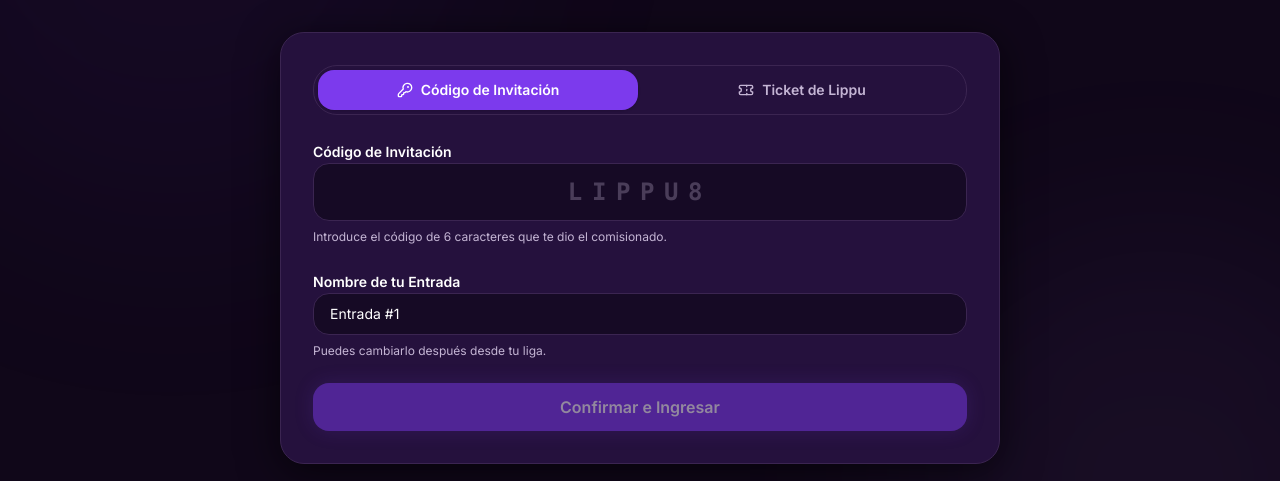
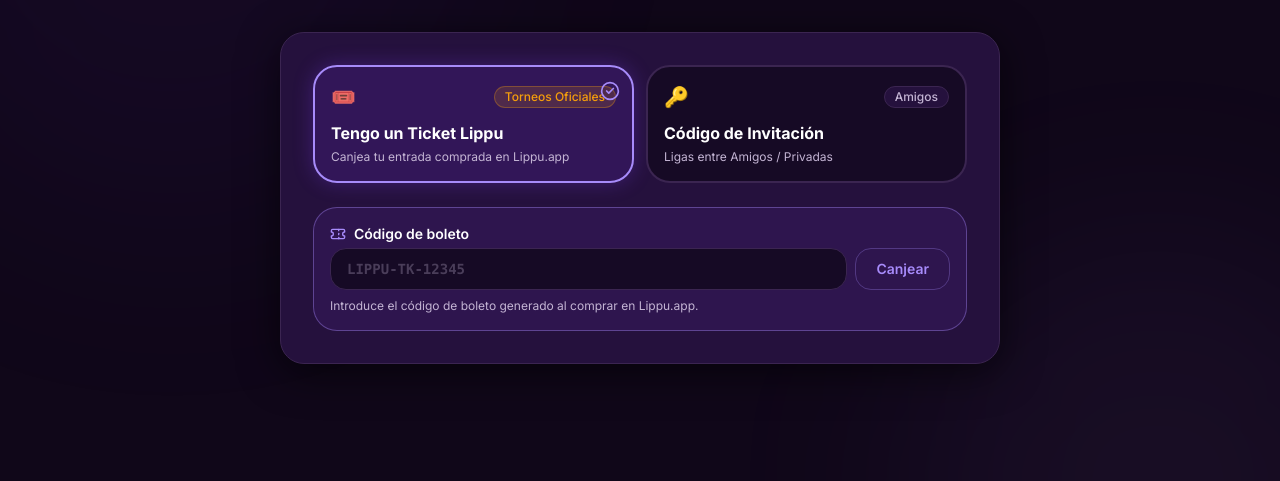
Before and after one commit to crcae/lippu-survivor, a Next.js app: page /league/join in a window 1280 px wide. Shown: the part 227-708 px from the top of the page. Built offline with nearby package versions, Linux system fonts and the light colour scheme; no server answers.

Commit message:
feat: redesign join league page with card-based method selection and prioritized ticket entry

```diff
--- a/src/app/league/create/page.tsx
+++ b/src/app/league/create/page.tsx
@@ -81,7 +81,7 @@
       setSubmitting(false);
       if (isSupabaseConfigured()) {
         setError(
-          "No se pudo crear la liga. Verifica que Supabase esté configurado y que los sign-in anónimos estén habilitados.",
+          "No se pudo crear la liga. Verifica que Supabase esté configurado y que la base de datos acepte la conexión.",
         );
       } else {
         setError(
--- a/src/app/league/join/page.tsx
+++ b/src/app/league/join/page.tsx
@@ -5,7 +5,6 @@
 import {
   ArrowRight,
   CheckCircle2,
-  KeyRound,
   LogIn,
   Shield,
   Ticket,
@@ -53,7 +52,7 @@
   const router = useRouter();
   const { success } = useToast();
 
-  const [tab, setTab] = useState<JoinTab>("invite");
+  const [tab, setTab] = useState<JoinTab>("ticket");
   const [code, setCode] = useState("");
   const [ticketCode, setTicketCode] = useState("");
   const [entryName, setEntryName] = useState("Entrada #1");
@@ -224,31 +223,60 @@
         </div>
 
         <Card variant="elevated" className="p-6 sm:p-8 space-y-6">
-          {/* Segmented tabs */}
-          <div className="grid grid-cols-2 gap-1 p-1 rounded-2xl bg-surface-elevated border border-border">
+          {/* Join method selector — Ticket promoted, Invite secondary */}
+          <div className="grid grid-cols-1 sm:grid-cols-2 gap-3">
+            <button
+              type="button"
+              onClick={() => setTab("ticket")}
+              aria-pressed={tab === "ticket"}
+              className={`relative rounded-2xl border-2 p-4 text-left transition-all duration-200 focus-ring ${
+                tab === "ticket"
+                  ? "border-accent bg-primary/15 shadow-glow"
+                  : "border-border bg-surface hover:border-accent/50"
+              }`}
+            >
+              <div className="flex items-center justify-between gap-2">
+                <span className="text-xl" aria-hidden="true">
+                  🎟️
+                </span>
+                <Badge variant="warning">Torneos Oficiales</Badge>
+              </div>
+              <p className="mt-2.5 font-bold text-text-primary">
+                Tengo un Ticket Lippu
+              </p>
+              <p className="mt-1 text-xs text-text-secondary">
+                Canjea tu entrada comprada en Lippu.app
+              </p>
+              {tab === "ticket" && (
+                <CheckCircle2 className="absolute top-3.5 right-3 w-5 h-5 text-accent" />
+              )}
+            </button>
+
             <button
               type="button"
               onClick={() => setTab("invite")}
-              className={`inline-flex items-center justify-center gap-2 rounded-xl px-4 py-2.5 text-sm font-semibold transition-all duration-200 ${
+              aria-pressed={tab === "invite"}
+              className={`relative rounded-2xl border-2 p-4 text-left transition-all duration-200 focus-ring ${
                 tab === "invite"
-                  ? "bg-primary text-white shadow"
-                  : "text-text-secondary hover:text-text-primary"
+                  ? "border-primary bg-primary/15 shadow-glow"
+                  : "border-border bg-surface hover:border-primary/50"
               }`}
             >
-              <KeyRound className="w-4 h-4" />
-              Código de Invitación
-            </button>
-            <button
-              type="button"
-              onClick={() => setTab("ticket")}
-              className={`inline-flex items-center justify-center gap-2 rounded-xl px-4 py-2.5 text-sm font-semibold transition-all duration-200 ${
-                tab === "ticket"
-                  ? "bg-accent text-white shadow"
-                  : "text-text-secondary hover:text-text-primary"
-              }`}
-            >
-              <Ticket className="w-4 h-4" />
-              Ticket de Lippu
+              <div className="flex items-center justify-between gap-2">
+                <span className="text-xl" aria-hidden="true">
+                  🔑
+                </span>
+                <Badge variant="default">Amigos</Badge>
+              </div>
+              <p className="mt-2.5 font-bold text-text-primary">
+                Código de Invitación
+              </p>
+              <p className="mt-1 text-xs text-text-secondary">
+                Ligas entre Amigos / Privadas
+              </p>
+              {tab === "invite" && (
+                <CheckCircle2 className="absolute top-3.5 right-3 w-5 h-5 text-primary" />
+              )}
             </button>
           </div>
 
@@ -256,6 +284,77 @@
             <p className="text-sm text-danger bg-danger/10 border border-danger/40 rounded-xl px-4 py-2.5">
               {error}
             </p>
+          )}
+
+          {/* ── Ticket tab ───────────────────────────────────────────────── */}
+          {tab === "ticket" && (
+            <div className="space-y-6 animate-fade-in-up">
+              {ticketResult ? (
+                <div className="rounded-2xl border border-success/40 bg-success/10 p-6 text-center">
+                  <div className="inline-flex items-center justify-center w-14 h-14 rounded-full bg-success/20 text-success mb-4">
+                    <CheckCircle2 className="w-8 h-8" />
+                  </div>
+                  <Badge variant="success" className="mb-3">
+                    Ticket canjeado
+                  </Badge>
+                  <h2 className="text-xl font-bold text-text-primary">
+                    ¡Ya eres parte de {ticketResult.leagueName}!
+                  </h2>
+                  <p className="text-text-secondary mt-2">
+                    Se otorgaron{" "}
+                    <span className="font-semibold text-text-primary">
+                      {ticketResult.entriesCount}{" "}
+                      {ticketResult.entriesCount === 1 ? "entrada" : "entradas"}
+                    </span>{" "}
+                    en la liga. El comisionado ya puede ver tu participación.
+                  </p>
+                  <Button
+                    variant="primary"
+                    size="lg"
+                    className="mt-6 w-full"
+                    onClick={() => router.push(`/league/${ticketResult.leagueId}`)}
+                  >
+                    Entrar a la Liga
+                    <ArrowRight className="w-4 h-4" />
+                  </Button>
+                </div>
+              ) : (
+                <div className="space-y-2 rounded-2xl border border-accent/40 bg-primary/10 p-4">
+                  <label htmlFor="ticket-code" className="text-sm font-semibold text-text-primary">
+                    <span className="inline-flex items-center gap-2">
+                      <Ticket className="w-4 h-4 text-accent" />
+                      Código de boleto
+                    </span>
+                  </label>
+                  <div className="flex gap-2">
+                    <input
+                      id="ticket-code"
+                      type="text"
+                      value={ticketCode}
+                      onChange={(e) => {
+                        setTicketCode(e.target.value);
+                        setTicketResult(null);
+                      }}
+                      placeholder="LIPPU-TK-12345"
+                      autoComplete="off"
+                      autoCapitalize="characters"
+                      className="w-full rounded-xl border border-border bg-surface px-4 py-2.5 text-sm font-mono font-bold uppercase text-primary placeholder:text-text-secondary/30 focus:border-primary/60 focus:outline-none focus:ring-1 focus:ring-primary/40 transition-all duration-200"
+                    />
+                    <Button
+                      variant="accent"
+                      size="md"
+                      onClick={() => void redeemTicket(ticketCode)}
+                      isLoading={redeeming}
+                    >
+                      {redeeming ? "Canjeando…" : "Canjear"}
+                    </Button>
+                  </div>
+                  <p className="text-xs text-text-secondary">
+                    Introduce el código de boleto generado al comprar en Lippu.app.
+                  </p>
+                </div>
+              )}
+            </div>
           )}
 
           {/* ── Invite code tab ──────────────────────────────────────────── */}
@@ -357,77 +456,6 @@
               </Button>
             </div>
           )}
-
-          {/* ── Ticket tab ───────────────────────────────────────────────── */}
-          {tab === "ticket" && (
-            <div className="space-y-6 animate-fade-in-up">
-              {ticketResult ? (
-                <div className="rounded-2xl border border-success/40 bg-success/10 p-6 text-center">
-                  <div className="inline-flex items-center justify-center w-14 h-14 rounded-full bg-success/20 text-success mb-4">
-                    <CheckCircle2 className="w-8 h-8" />
-                  </div>
-                  <Badge variant="success" className="mb-3">
-                    Ticket canjeado
-                  </Badge>
-                  <h2 className="text-xl font-bold text-text-primary">
-                    ¡Ya eres parte de {ticketResult.leagueName}!
-                  </h2>
-                  <p className="text-text-secondary mt-2">
-                    Se otorgaron{" "}
-                    <span className="font-semibold text-text-primary">
-                      {ticketResult.entriesCount}{" "}
-                      {ticketResult.entriesCount === 1 ? "entrada" : "entradas"}
-                    </span>{" "}
-                    en la liga. El comisionado ya puede ver tu participación.
-                  </p>
-                  <Button
-                    variant="primary"
-                    size="lg"
-                    className="mt-6 w-full"
-                    onClick={() => router.push(`/league/${ticketResult.leagueId}`)}
-                  >
-                    Entrar a la Liga
-                    <ArrowRight className="w-4 h-4" />
-                  </Button>
-                </div>
-              ) : (
-                <div className="space-y-2 rounded-2xl border border-accent/40 bg-primary/10 p-4">
-                  <label htmlFor="ticket-code" className="text-sm font-semibold text-text-primary">
-                    <span className="inline-flex items-center gap-2">
-                      <Ticket className="w-4 h-4 text-accent" />
-                      Código de boleto
-                    </span>
-                  </label>
-                  <div className="flex gap-2">
-                    <input
-                      id="ticket-code"
-                      type="text"
-                      value={ticketCode}
-                      onChange={(e) => {
-                        setTicketCode(e.target.value);
-                        setTicketResult(null);
-                      }}
-                      placeholder="LIPPU-TK-12345"
-                      autoComplete="off"
-                      autoCapitalize="characters"
-                      className="w-full rounded-xl border border-border bg-surface px-4 py-2.5 text-sm font-mono font-bold uppercase text-primary placeholder:text-text-secondary/30 focus:border-primary/60 focus:outline-none focus:ring-1 focus:ring-primary/40 transition-all duration-200"
-                    />
-                    <Button
-                      variant="accent"
-                      size="md"
-                      onClick={() => void redeemTicket(ticketCode)}
-                      isLoading={redeeming}
-                    >
-                      {redeeming ? "Canjeando…" : "Canjear"}
-                    </Button>
-                  </div>
-                  <p className="text-xs text-text-secondary">
-                    Introduce el código de boleto generado al comprar en Lippu.app.
-                  </p>
-                </div>
-              )}
-            </div>
-          )}
         </Card>
       </main>
     </div>
--- a/src/lib/services/survivor-db.ts
+++ b/src/lib/services/survivor-db.ts
@@ -168,7 +168,7 @@
 
 const GUEST_ID_KEY = "lippu_survivor_guest_id";
 
-function readLocalGuestId(): string | null {
+export function readLocalGuestId(): string | null {
   if (typeof window === "undefined") return null;
   try {
     return window.localStorage.getItem(GUEST_ID_KEY);
@@ -184,6 +184,19 @@
   } catch {
     // Storage unavailable — the guest id lives only for this session.
   }
+}
+
+/**
+ * Builds a local guest identity for the given UUID. Used both when reusing a
+ * persisted device guest and when generating a brand-new one.
+ */
+function localGuestFrom(guestId: string): CurrentUser {
+  return {
+    id: guestId,
+    email: `anon_${guestId.replace(/[^a-z0-9]/gi, "").slice(-12)}@lippu.app`,
+    displayName: "Guest",
+    isGuest: true,
+  };
 }
 
 function randomUuid(): string {
@@ -246,14 +259,15 @@
 /**
  * Returns the current user identity, guaranteeing a Supabase `profiles` row.
  *
- * Resolution order:
+ * Resolution order (never throws auth errors):
  * 1. Existing Supabase session (email/password, OAuth, etc.).
- * 2. Anonymous session via `signInAnonymously()` when anonymous sign-ins are
- *    enabled in the Supabase project.
- * 3. **Fallback:** a deterministic local guest id persisted in localStorage
- *    (`lippu_survivor_guest_id`), upserted directly into `profiles`. This keeps
- *    league creation and persistence working even when anonymous sign-ins are
- *    disabled.
+ * 2. Existing local guest profile persisted in localStorage
+ *    (`lippu_survivor_guest_id`) — deterministic per device.
+ * 3. Best-effort anonymous sign-in; its user id becomes the persisted guest id
+ *    so identity stays stable across reloads. Failing silently here is fine.
+ * 4. **Fallback:** generate a fresh UUID v4, persist it to localStorage and
+ *    insert directly into `profiles`. League creation therefore never fails
+ *    when anonymous sign-ins are disabled.
  *
  * Returns `null` only when the Supabase env vars are missing entirely.
  */
@@ -277,9 +291,23 @@
     return current;
   }
 
-  // 2) Anonymous Supabase sign-in.
+  // 2) Existing local guest profile (deterministic per device).
+  const existingGuestId = readLocalGuestId();
+  if (existingGuestId) {
+    const current = localGuestFrom(existingGuestId);
+    try {
+      await ensureProfileRow(current);
+    } catch {
+      // Best-effort: the league insert below still carries the guest id.
+    }
+    return current;
+  }
+
+  // 3) Best-effort anonymous sign-in (only when no local guest exists yet).
+  //    Any failure here is swallowed — it must never block league creation.
   const guest = await supabase.auth.signInAnonymously();
   if (!guest.error && guest.data.user) {
+    writeLocalGuestId(guest.data.user.id);
     const current = mapUser(guest.data.user);
     try {
       await ensureProfileRow(current);
@@ -289,14 +317,9 @@
     return current;
   }
 
-  // 3) Local guest UUID fallback (anonymous sign-ins disabled).
+  // 4) Generate and persist a local guest UUID, inserted directly into profiles.
   const guestId = getLocalGuestId();
-  const localGuest: CurrentUser = {
-    id: guestId,
-    email: `anon_${guestId.replace(/[^a-z0-9]/gi, "").slice(-12)}@lippu.app`,
-    displayName: "Guest",
-    isGuest: true,
-  };
+  const localGuest = localGuestFrom(guestId);
   try {
     await ensureProfileRow(localGuest);
   } catch {
@@ -310,10 +333,12 @@
 
 /**
  * Creates a league owned by the current user. Guarantees a `profiles` row for
- * the owner and registers their first `entries` row. Returns the new league id.
+ * the owner (auto-created as a local guest when needed) and registers their
+ * first `entries` row. Returns the new league id so the caller can redirect
+ * straight to `/league/[id]`.
  *
- * Never falls back to mock data: throws when Supabase is unavailable so the
- * caller can surface the error to the user.
+ * Never throws auth errors for missing sessions: guests fall back to a
+ * deterministic local UUID so creation always succeeds.
  */
 export async function createLeagueInDb(
   payload: CreateLeaguePayload,
@@ -356,7 +381,7 @@
   const { error: entryError } = await supabase.from("entries").insert({
     user_id: user.id,
     league_id: league.id,
-    entry_name: "Entrada #1",
+    entry_name: `Entrada 1 - ${user.displayName}`,
   });
   if (entryError) throw entryError;
 
```
Also changed, not shown: src/context/AuthContext.tsx (+25 -11 lines).
